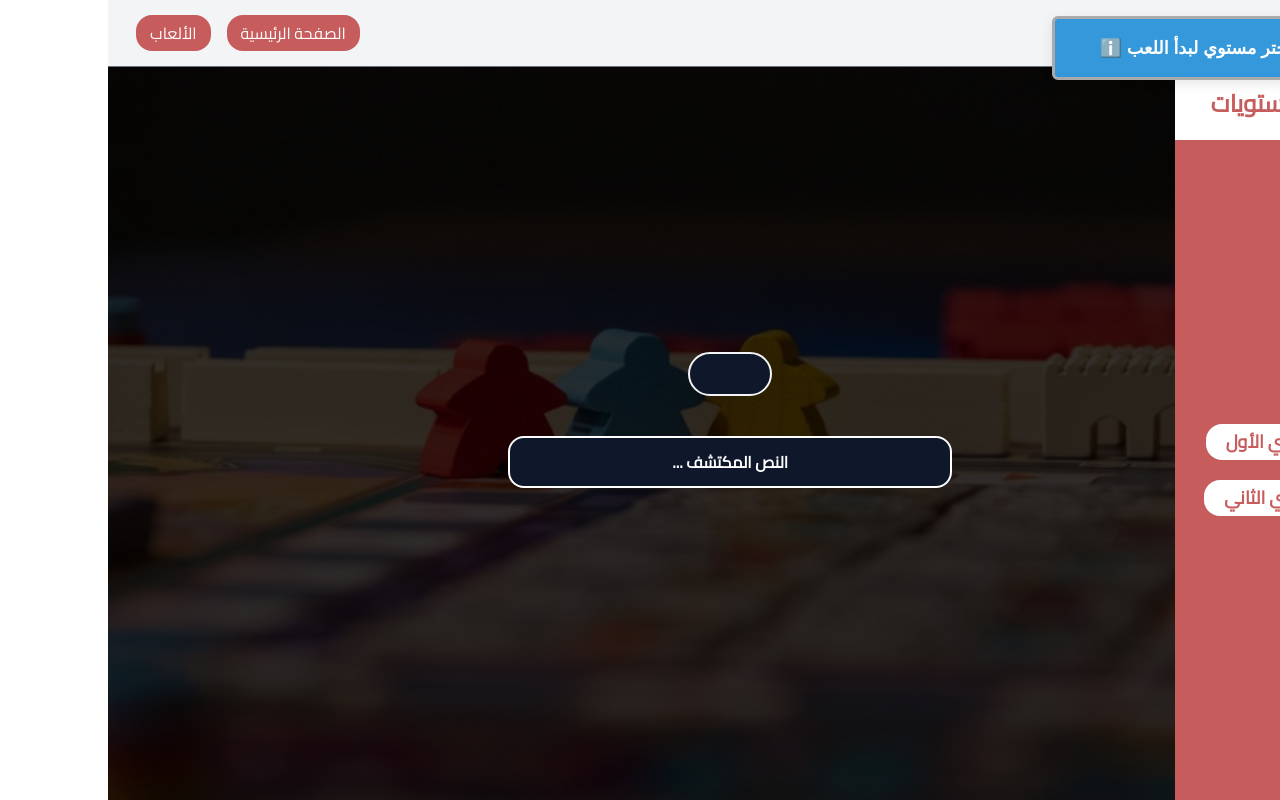
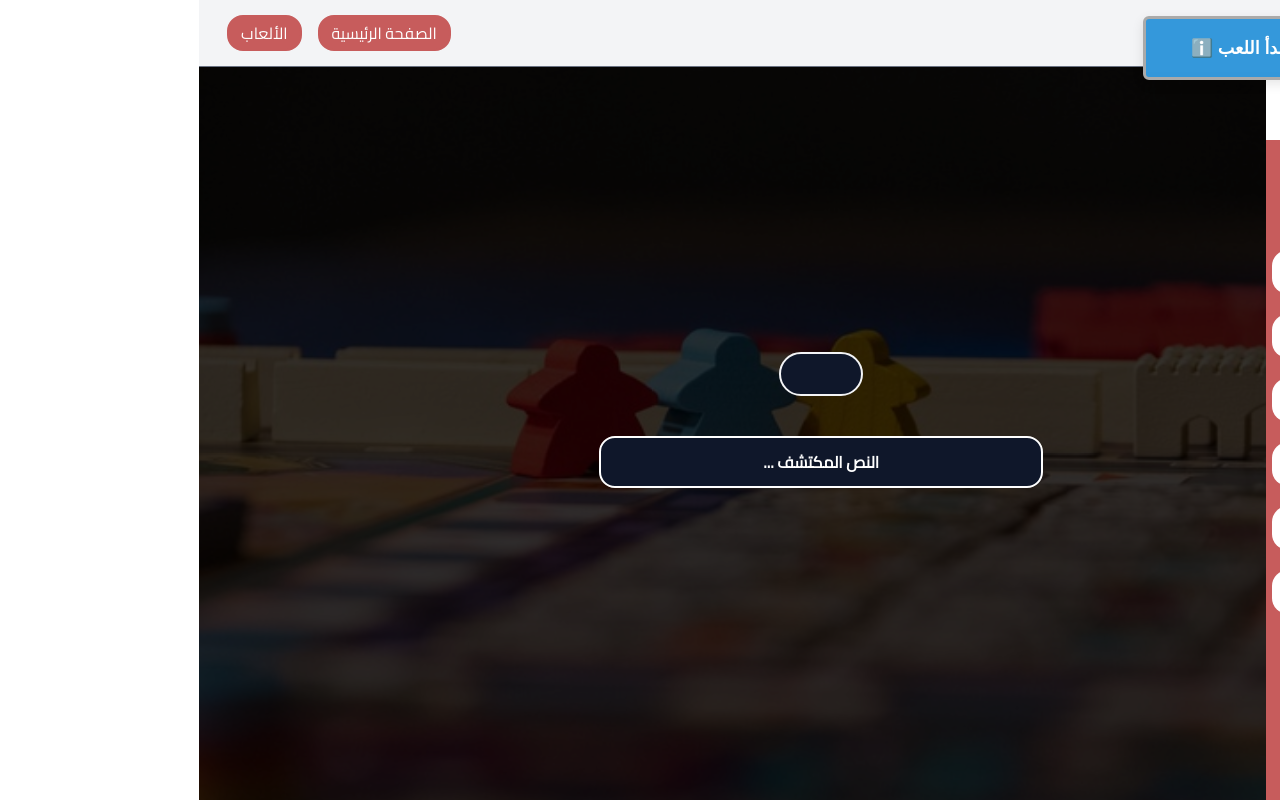
Before and after one commit to Kamel-Amen/speak-play-learn, a React (Vite) app: page /speak-play-learn/numbersMemory in a window 1280 px wide. Built offline with nearby package versions, Linux system fonts and the light colour scheme.

Commit message:
advancing numbers game

```diff
--- a/src/Custom/customFunctions.js
+++ b/src/Custom/customFunctions.js
@@ -1,10 +1,6 @@
 const generateNewNumberArray = (numbersArr, count) => {
-  let arr = [];
-  for (let i = 0; i < count; i++) {
-    arr.push(numbersArr[Math.floor(Math.random() * numbersArr.length)]);
-  }
-  // console.log(arr, count);
-  return arr;
+  const shuffled = [...numbersArr].sort(() => Math.random() - 0.5);
+  return shuffled.slice(0, count);
 };
 
 export { generateNewNumberArray };
--- a/src/components/Game One/activities/NumbersMemory.jsx
+++ b/src/components/Game One/activities/NumbersMemory.jsx
@@ -1,19 +1,15 @@
-import { useState } from 'react';
+import { useRef, useState } from 'react';
 import { useEffect } from 'react';
 import { generateNewNumberArray } from '../../../Custom/customFunctions';
 import { numbersArray } from '../../../Data/data';
 import { toast } from 'react-toastify';
 import { v4 as uuidv4 } from 'uuid';
+import { Link } from 'react-router-dom';
+import Confetti from 'react-confetti';
 import downIcon from '/down.gif';
 import levelsIcon from '/levels.png';
 import clockIcon from '/clock.gif';
-
-/*
-✅
-❌
-⚠️
-ℹ️
-*/
+import exitIcon from '/exit.gif';
 
 const levels = [
   {
@@ -23,6 +19,22 @@ const levels = [
   {
     title: 'المستوي الثاني',
     numbersCount: 4,
+  },
+  {
+    title: 'المستوي الثالث',
+    numbersCount: 5,
+  },
+  {
+    title: 'المستوي الرابع',
+    numbersCount: 6,
+  },
+  {
+    title: 'المستوي الخامس',
+    numbersCount: 7,
+  },
+  {
+    title: 'المستوي السادس',
+    numbersCount: 8,
   },
 ];
 
@@ -34,14 +46,13 @@ const NumbersMemory = () => {
   const [recognizedSpeech, setRecognizedSpeech] = useState('');
   const [isListening, setIsListening] = useState(false);
   const [startGame, setStartGame] = useState(false);
-  const [timeLimit, setTimeLimit] = useState(5);
   const [timeLeft, setTimeLeft] = useState(5);
   const [hideNumbers, setHideNumbers] = useState(false);
   const [progress, setProgress] = useState(0);
+  const timeInterval = useRef(null); // Store interval ID
+  const [showConfetti, setShowConfetti] = useState(false);
 
   let recognition;
-  let timeout;
-  let timeInterval;
 
   // ! Hooks
   useEffect(() => {
@@ -49,6 +60,24 @@ const NumbersMemory = () => {
       className: 'toast toast-info',
     });
   }, []);
+
+  const intervals = () => {
+    // Clear any existing interval before starting a new one
+    if (timeInterval.current) {
+      clearInterval(timeInterval.current);
+    }
+    // ? Time Interval Function and Stop recognition after the selected time limit
+    timeInterval.current = setInterval(() => {
+      setTimeLeft((prev) => {
+        if (prev <= 0) {
+          clearInterval(timeInterval.current);
+          setHideNumbers(true);
+          return 0;
+        }
+        return prev - 1;
+      });
+    }, 1000);
+  };
 
   // ? Build Function
   const buildGame = (title, count) => {
@@ -58,38 +87,17 @@ const NumbersMemory = () => {
     afterResult(count);
     setProgress(0);
 
-    // ! Stop recognition after the selected time limit
-    timeout = setTimeout(() => {
-      setHideNumbers(true);
-    }, timeLimit * 1000);
-
-    // ? Time Interval Function
-    timeInterval = setInterval(() => {
-      setTimeLeft((prev) => (prev > 0 ? prev - 1 : 0));
-    }, 1000);
+    intervals();
   };
 
   // ? Reset Game Function
   const afterResult = (count) => {
-    // ! Stop recognition after the selected time limit
-    timeout = setTimeout(() => {
-      setHideNumbers(true);
-    }, timeLimit * 1000);
-
-    // ? Time Interval Function
-    timeInterval = setInterval(() => {
-      setTimeLeft((prev) => (prev > 0 ? prev - 1 : 0));
-    }, 1000);
-
+    setTimeLeft(5);
+    intervals();
     setNumbers([]);
     setCount(count);
     setNumbers(generateNewNumberArray(numbersArray, count));
     setIsListening(false);
-    setHideNumbers(false);
-    setTimeLimit(5);
-    setTimeLeft(5);
-    clearTimeout(timeout);
-    clearInterval(timeInterval);
   };
 
   // ? Recognizing speech function
@@ -102,8 +110,6 @@ const NumbersMemory = () => {
       recognition.interimResults = false;
 
       recognition.onresult = (event) => {
-        clearTimeout(timeout);
-        clearInterval(timeInterval);
         const speechText = event.results[0][0].transcript.trim();
         resolve(speechText);
         setRecognizedSpeech(speechText);
@@ -129,17 +135,8 @@ const NumbersMemory = () => {
       // * Split spoken text into words
       const spokenNumbers = spokenText.replace(/\D/g, '').split('');
 
-      // // * Check which numbers are valid
-      // const correctNumbers = spokenNumbers.filter((num) =>
-      //   numbers.includes(num)
-      // );
-      // const incorrectNumbers = spokenNumbers.filter(
-      //   (num) => !numbers.includes(num)
-      // );
-      // console.log(spokenNumbers, numbers, correctNumbers, count);
-
+      // * Check which numbers are valid
       let correctNumbers = [];
-
       for (let i = 0; i < spokenNumbers.length; i++) {
         for (let x = 0; x < numbers.length; x++) {
           if (
@@ -151,28 +148,25 @@ const NumbersMemory = () => {
         }
       }
 
+      // ? Check Correct Numbers
       if (correctNumbers.length >= count) {
+        setShowConfetti(true);
         toast.success('أحسنت...✅', {
           className: 'toast toast-success',
         });
         afterResult(count);
         setProgress((prev) => (prev >= 100 ? 100 : prev + 20));
+        setTimeout(() => {
+          setShowConfetti(false);
+        }, 5000);
       } else {
         toast.error('خطأ حاول مرة أخري ! ❌', {
           className: 'toast toast-error',
         });
         afterResult(count);
       }
-
-      console.log('Numbers = ' + numbers);
-      console.log('Spoken Numbers = ' + spokenNumbers);
-      console.log('Correct Numbers = ' + correctNumbers);
-      console.log('Count = ' + count);
     } catch (error) {
       console.error('Speech recognition error:', error);
-      // toast.error('خطأ تقني حاول الأتصال بأدمن السيستم ! ❌', {
-      //   className: 'toast toast-error',
-      // });
       toast.error('خطأ حاول مرة أخري بصوت أعلي ! ❌', {
         className: 'toast toast-error',
       });
@@ -191,12 +185,12 @@ const NumbersMemory = () => {
   const handleStopSpeech = () => {
     if (recognition) recognition.stop();
     setIsListening(false);
-    clearTimeout(timeout);
-    clearInterval(timeInterval);
   };
 
   return (
     <div className='numbers-activity-sec relative w-screen h-screen flex'>
+      {showConfetti && <Confetti className='w-full h-full' />}
+
       {/* Background Image */}
       <div className='holder absolute top-0 left-0 size-full'></div>
 
@@ -215,18 +209,28 @@ const NumbersMemory = () => {
 
           <ul className='w-full h-[90%] flex items-center justify-center flex-col gap-5'>
             {levels.map((level) => (
-              <li
-                className='bg-[#FFF] text-[#C75C5C] py-1 w-fit mx-auto px-5 rounded-2xl'
-                key={level.title}
-              >
+              <li className='bg-transparent w-full' key={level.title}>
                 <button
-                  className='cursor-pointer text-lg font-semibold text-center'
+                  className='w-50 py-2 mx-auto rounded-2xl bg-[#FFF] text-[#C75C5C] cursor-pointer text-lg font-semibold text-center transition-all ease-in-out duration-300 hover:w-full hover:rounded-none'
                   onClick={() => buildGame(level.title, level.numbersCount)}
                 >
                   {level.title}{' '}
                 </button>
               </li>
             ))}
+            <li className='bg-transparent w-full'>
+              <Link
+                className='flex justify-center items-center gap-2 w-30 py-2 mx-auto rounded-2xl bg-[#FFF] text-[#C75C5C] cursor-pointer text-2xl font-semibold text-center transition-all ease-in-out duration-300 hover:w-full hover:rounded-none'
+                to='/speak-play-learn/gameOne'
+              >
+                رجوع{' '}
+                <img
+                  src={exitIcon}
+                  alt='exit icon'
+                  className='w-[40px] h-[40px]'
+                />
+              </Link>
+            </li>
           </ul>
         </section>
 
@@ -295,16 +299,6 @@ const NumbersMemory = () => {
               >
                 إنهاء التسجيل...
               </button>
-
-              {/* Change numbers Button */}
-              {/* <button
-                className='border-2 rounded-3xl bg-[#0F172A] text-[#F3F4F6] py-2 px-10 cursor-pointer transition duration-150 ease-in-out hover:scale-105'
-                onClick={() => {
-                  setNumbers(generateNewNumberArray(numbersArray, count));
-                }}
-              >
-                أرقام جديدة
-              </button> */}
             </section>
           </div>
 
```
Also changed, not shown: package.json (+4 -4 lines), public/_redirects.txt (added), public/exit.gif (added).
